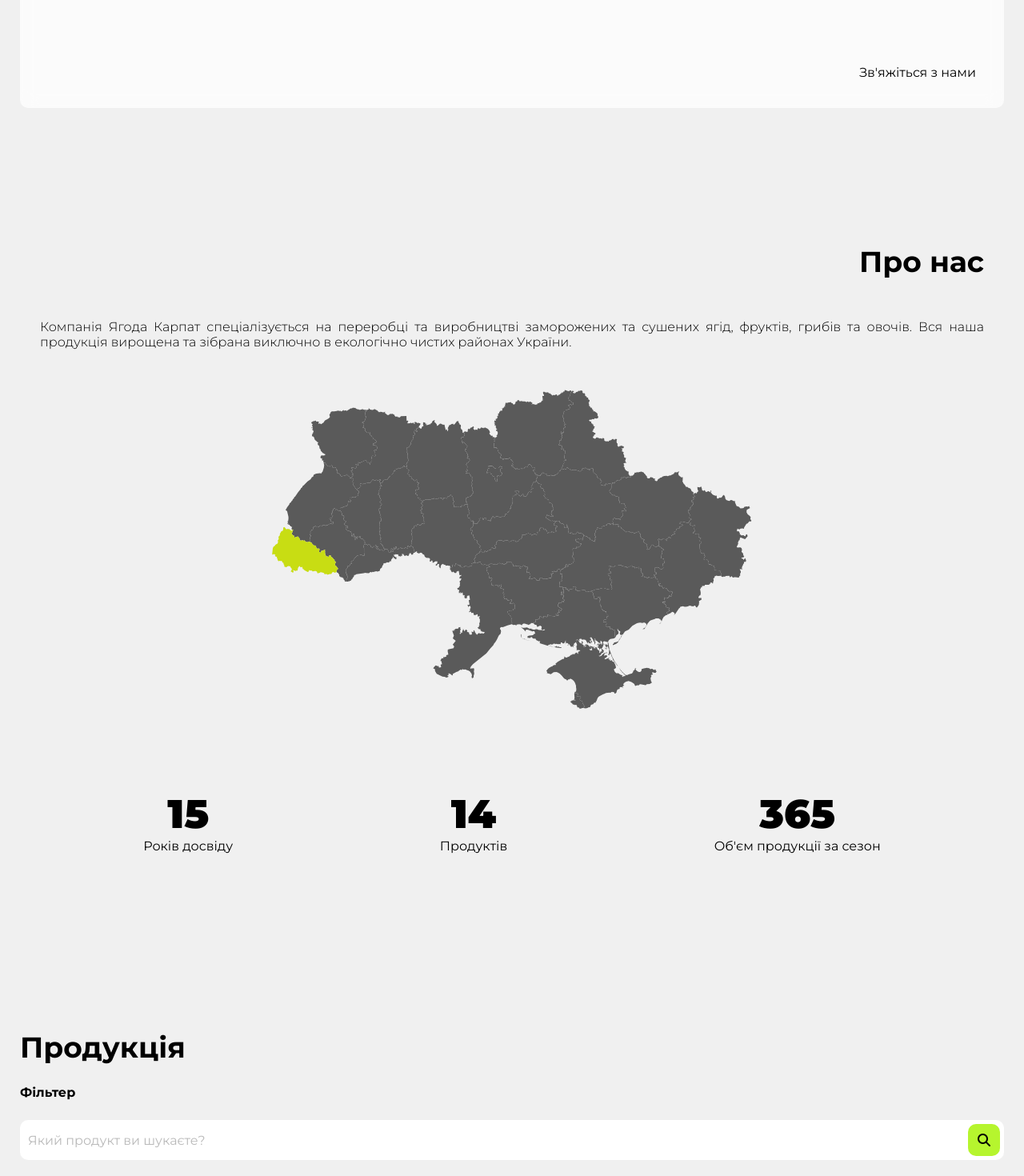
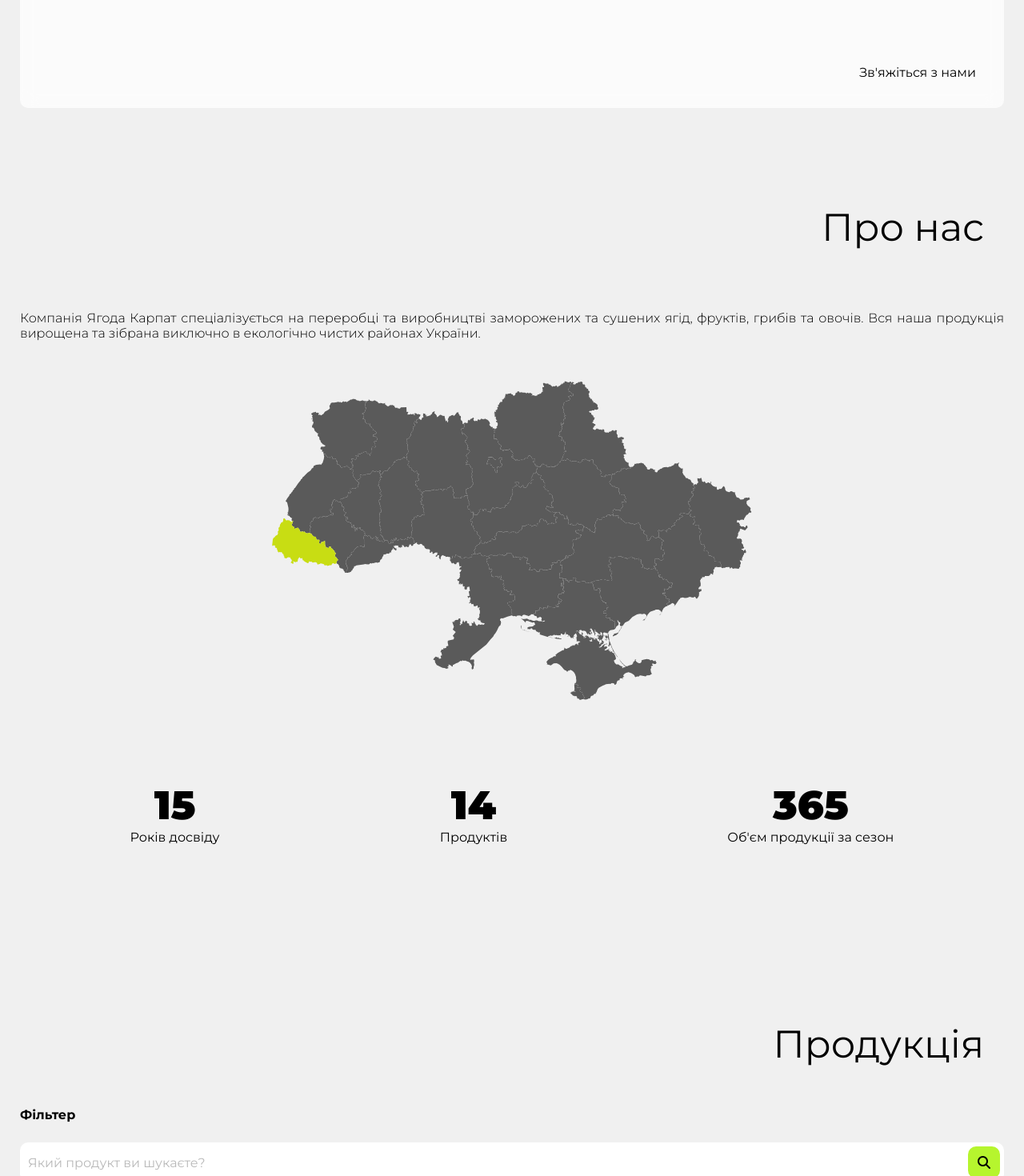
Before and after one commit to heeeyooo/yagoda-karpat-ua, a React (Vite) app: page / in a window 1280 px wide. Shown: the part 640-2110 px from the top of the page at 80% size. Built offline with nearby package versions, Linux system fonts and the light colour scheme; a web font is replaced by a local one.

Commit message:
v2.1.2 Fix bugs

```diff
--- a/src/App.scss
+++ b/src/App.scss
@@ -15,6 +15,13 @@ body {
     padding: 0 25px 25px;
 }
 
+::-moz-selection {
+    background: var(--color-dark);
+}
+::selection {
+    background: var(--color-dark);
+}
+
 .body--hidden {
     height: 100% !important;
     overflow: hidden !important;
--- a/src/components/Footer/Footer.scss
+++ b/src/components/Footer/Footer.scss
@@ -80,7 +80,7 @@
         justify-self: flex-start;
 
         a {
-            transition: color 0.3s;
+            transition: color 0.15s;
 
             &:hover {
                 color: var(--color-dark);
@@ -102,7 +102,7 @@
 .creator-link {
     position: relative;
     z-index: 1;
-    transition: color 0.3s;
+    transition: color 0.15s;
 
     &:hover {
         color: var(--color-dark);
--- a/src/components/Header/Header.jsx
+++ b/src/components/Header/Header.jsx
@@ -5,7 +5,7 @@ const Header = () => {
     let lastScrollTop = 0;
     addEventListener("scroll", () => {
         let scrollTop = document.documentElement.scrollTop;
-        if (scrollTop > lastScrollTop && scrollTop > window.innerHeight + 100) {
+        if (scrollTop > lastScrollTop && scrollTop > window.innerHeight) {
             document.querySelector(".header").classList.add("header--hide");
         } else {
             document.querySelector(".header").classList.remove("header--hide");
--- a/src/pages/AboutUs/AboutUs.scss
+++ b/src/pages/AboutUs/AboutUs.scss
@@ -1,14 +1,12 @@
 .about-us {
     min-height: 100vh;
-    padding: 50px 25px 0;
     text-align: center;
 }
 
 .about-main-info {
+    padding: 120px 25px 25px;
     text-align: right;
-    font-size: clamp(26px, 3vw, 36px);
-    font-weight: 700;
-    padding-top: 120px;
+    font-size: clamp(2rem, 6vw, 3rem);
 }
 
 .about-info {
@@ -39,16 +37,12 @@
 }
 
 @media screen and (max-width: 900px) {
-    .about-us {
-        padding: 25px 10px 0;
-    }
-
     .contacts-grid-container {
         flex-direction: column;
         row-gap: 50px;
     }
 
     .about-main-info {
-        padding-top: 90px;
+        padding: 90px 10px 10px;
     }
 }
--- a/src/pages/Contacts/Contacts.scss
+++ b/src/pages/Contacts/Contacts.scss
@@ -1,7 +1,9 @@
+@use "./../../mixins" as *;
+
 .contacts-main-info {
     padding: 120px 25px 25px;
     text-align: right;
-    font-size: clamp(26px, 3vw, 36px);
+    font-size: clamp(2rem, 6vw, 3rem);
 }
 
 .contacts-icons-container {
@@ -184,7 +186,7 @@
     }
 
     .contacts-main-info {
-        padding: 90px 25px 0;
+        padding: 90px 10px 10px;
     }
 
     .contacts-info {
@@ -192,12 +194,14 @@
     }
 
     .form-map-container {
-        display: flex;
-        justify-content: center;
-        align-items: center;
+        @include flex-center;
         gap: 10px;
         height: 600px;
         margin-top: 10px;
+    }
+
+    .google-map__wrapper {
+        padding: 10px;
     }
 }
 
--- a/src/pages/Products/Products.scss
+++ b/src/pages/Products/Products.scss
@@ -8,9 +8,9 @@
 }
 
 .products-main-info {
-    font-size: clamp(26px, 3vw, 36px);
-    font-weight: 700;
-    padding-top: 120px;
+    padding: 120px 25px 25px;
+    text-align: right;
+    font-size: clamp(2rem, 6vw, 3rem);
 }
 
 .filter-title {
@@ -55,8 +55,7 @@
         padding: 0 10px;
     }
     .products-main-info {
-        padding-left: 10px;
-        padding-top: 90px;
+        padding: 90px 10px 10px;
     }
 
     .filter-title {
```
